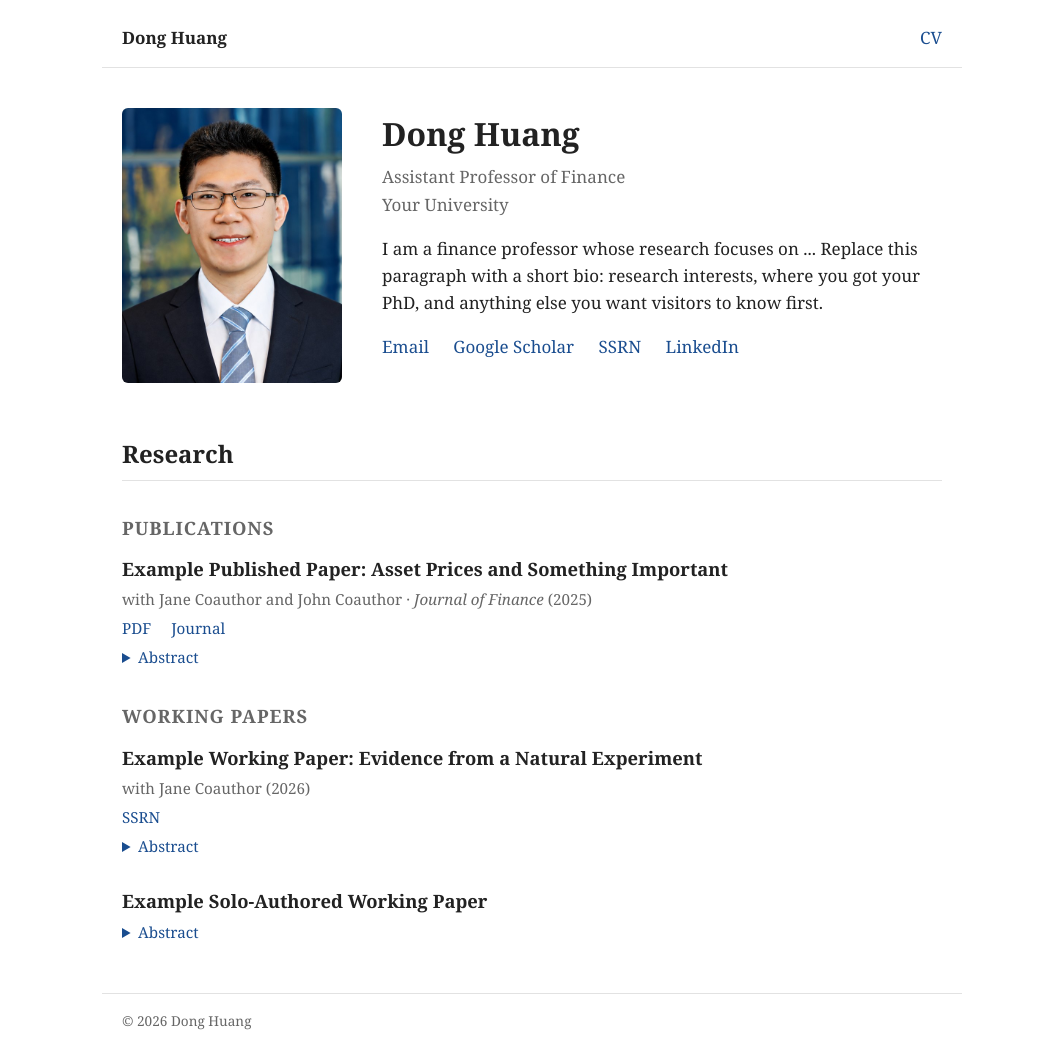
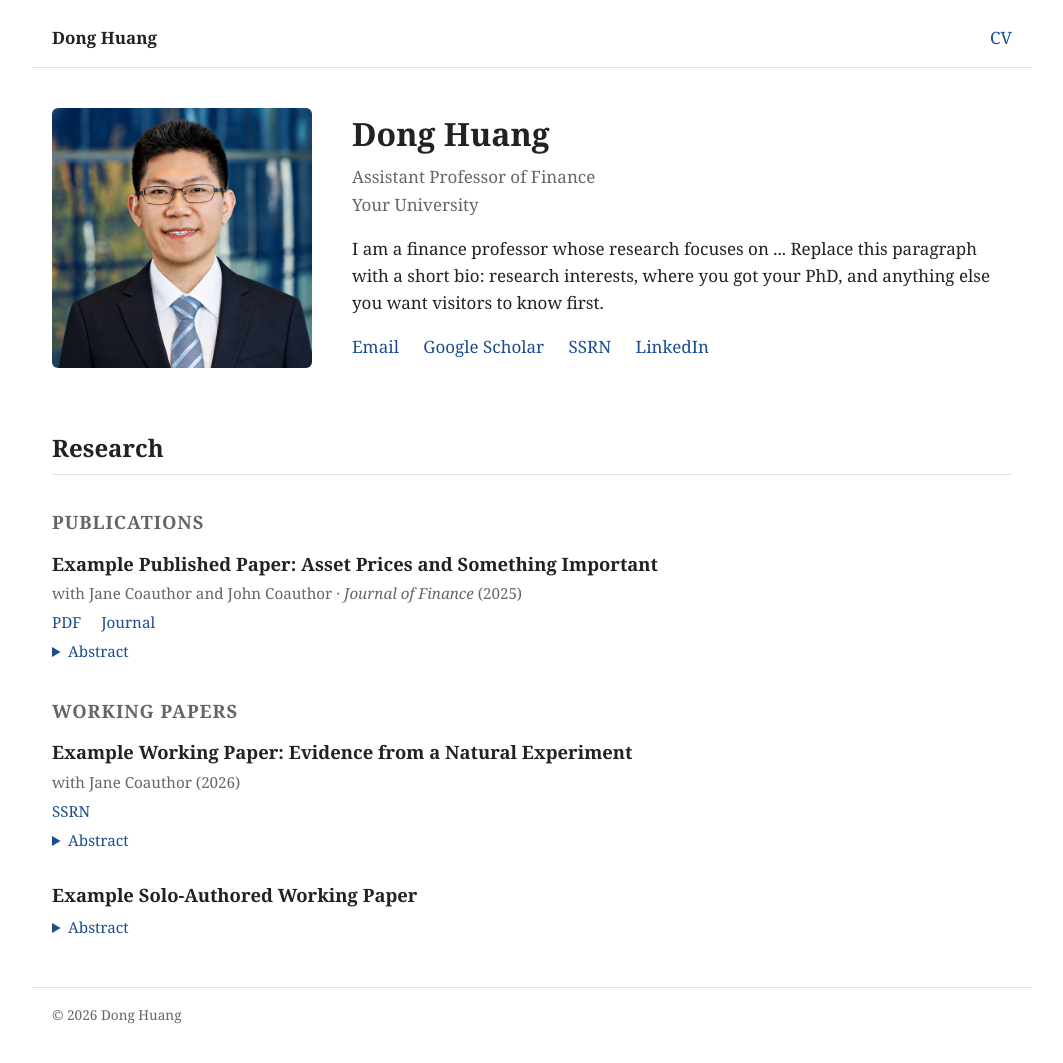
Before and after one commit to huangdong95/huangdong95.github.io, a Jekyll site: the page built from index.html, in a window 1280 px wide. Shown: the whole page, without its empty margins (108-1171 px from the left). Built offline with Jekyll 4.4.1, drawn with Linux system fonts in a browser that asks for light colours.

Commit message:
Widen layout to 1000px; square headshot showing both shoulders
Co-Authored-By: Claude Opus 5 (1M context) <noreply@anthropic.com>

```diff
--- a/assets/css/style.css
+++ b/assets/css/style.css
@@ -4,7 +4,7 @@
   --accent: #1a4d8f;
   --rule: #e2e2e2;
   --bg: #fff;
-  --max-width: 860px;
+  --max-width: 1000px;
 }
 
 * { box-sizing: border-box; }
@@ -46,8 +46,8 @@ a:hover { text-decoration: underline; }
   padding: 2.5rem 0 2rem;
 }
 .headshot {
-  flex: 0 0 220px;
-  width: 220px;
+  flex: 0 0 260px;
+  width: 260px;
   height: auto;
   border-radius: 6px;
 }
@@ -100,5 +100,5 @@ a:hover { text-decoration: underline; }
 /* Stack headshot above bio on narrow screens */
 @media (max-width: 640px) {
   .intro { flex-direction: column; gap: 1.25rem; }
-  .headshot { width: 180px; flex-basis: auto; }
+  .headshot { width: 220px; flex-basis: auto; }
 }
```
Also changed, not shown: assets/img/headshot.jpg.
